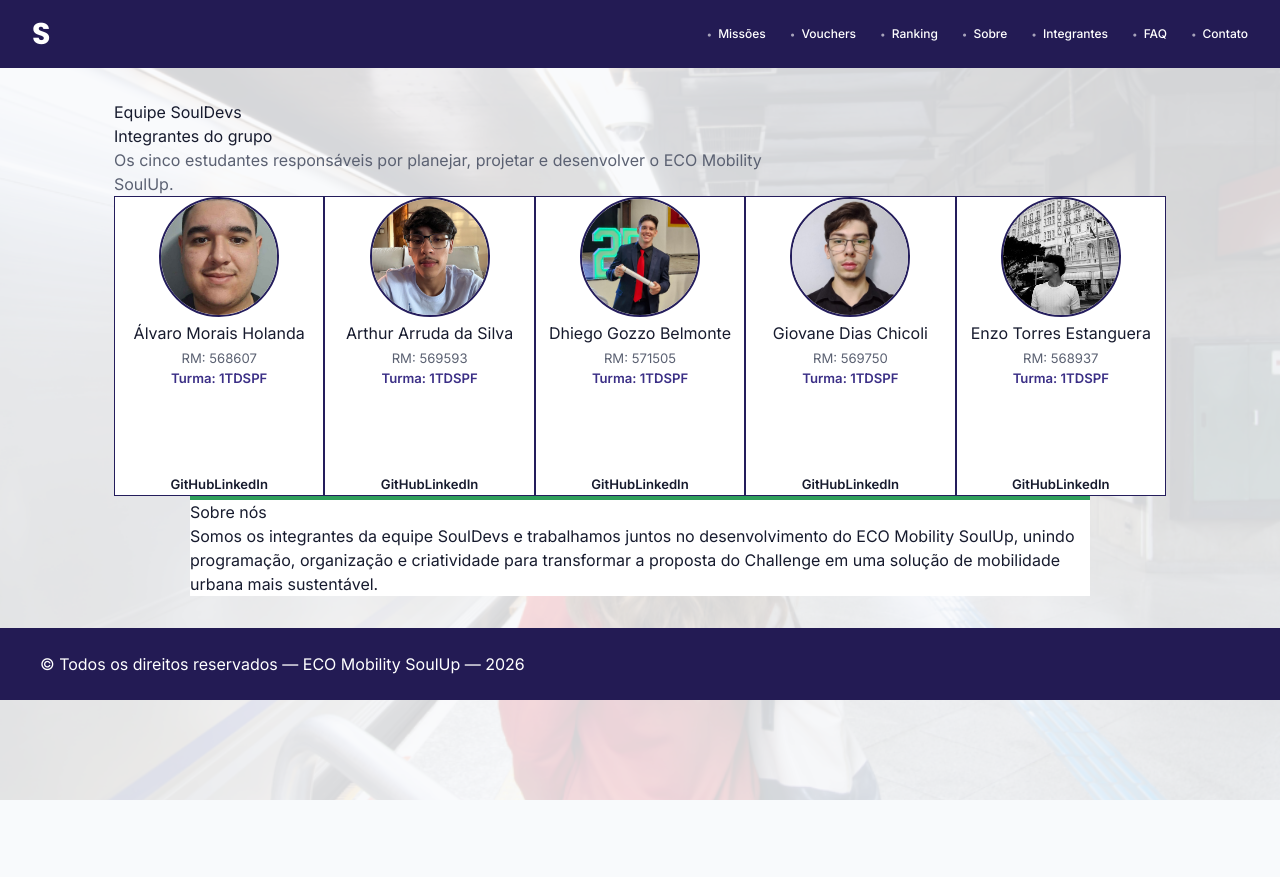
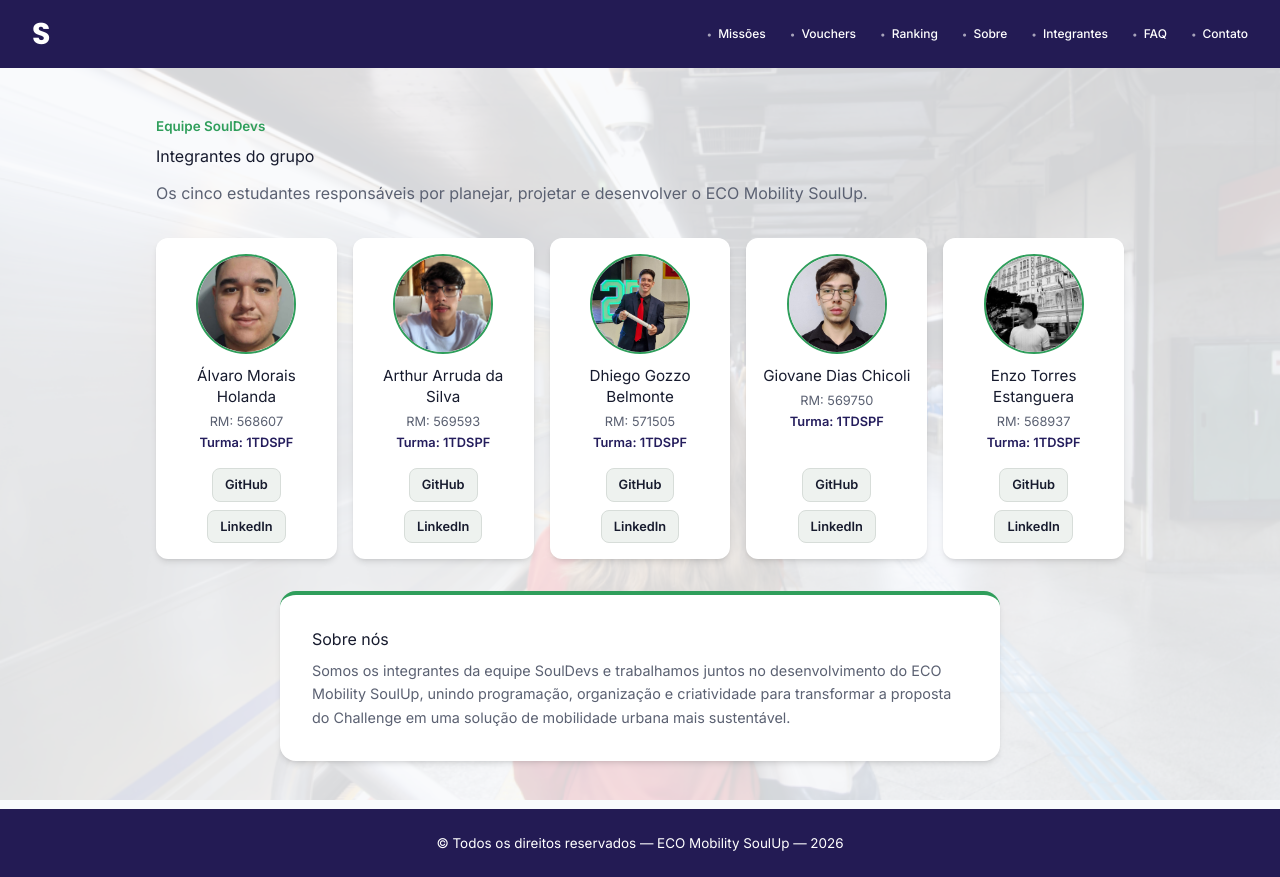
Before and after one commit to enzoestanguera/economic_soul-up, a React (Vite) app in the folder Eco-Mobitily/: page /integrantes in a window 1280 px wide. Before the commit the page ends 800 px from the top, so only its background shows below. Built offline with nearby package versions, Linux system fonts and the light colour scheme; no server answers.

Commit message:
fix: arrumando visual da página integrantes

```diff
--- a/Eco-Mobitily/src/pages/Integrantes.css
+++ /dev/null
@@ -1,107 +0,0 @@
-@reference "tailwindcss";
-
-.integrantes-hero {
-  @apply text-left;
-  padding: var(--space-5) 0 var(--space-3);
-}
-
-.integrantes-hero p {
-  margin: 0;
-  max-width: 66ch;
-  color: var(--color-muted);
-}
-
-.integrantes_container {
-  @apply grid grid-cols-5;
-  gap: var(--space-2);
-  padding: var(--space-2) 0 var(--space-4);
-}
-
-@media screen and (max-width: 1050px) {
-  .integrantes_container {
-    @apply grid-cols-3;
-  }
-}
-
-@media screen and (max-width: 700px) {
-  .integrantes_container {
-    @apply grid-cols-2;
-  }
-}
-
-@media screen and (max-width: 480px) {
-  .integrantes_container {
-    @apply grid-cols-1;
-  }
-}
-
-.integrante_card {
-  @apply flex flex-col items-center text-center;
-  background: var(--color-surface);
-  border-radius: var(--radius-md);
-  box-shadow: var(--shadow-card);
-  border: 1px solid var(--color-indigo-dark);
-  padding: var(--space-3) var(--space-2);
-  min-height: 300px;
-  transition: transform 0.2s ease, box-shadow 0.2s ease;
-}
-
-.integrante_card:hover {
-  transform: translateY(-4px);
-  box-shadow: 0 16px 34px rgba(23, 27, 46, 0.14);
-}
-
-.integrante-foto {
-  @apply rounded-full object-cover;
-  width: 120px;
-  height: 120px;
-  margin-bottom: var(--space-2);
-  border: 2px solid var(--color-indigo-dark);
-}
-
-.integrante_card h3 {
-  @apply text-base;
-  margin: 4px 0;
-}
-
-.integrante_card p {
-  margin: 0 0 var(--space-1);
-  font-size: 0.82rem;
-  color: var(--color-muted);
-}
-
-.integrante-turma {
-  margin-bottom: var(--space-2) !important;
-  @apply font-semibold;
-  color: var(--color-indigo) !important;
-}
-
-.integrante_card__links {
-  @apply flex;
-  gap: var(--space-2);
-  margin-top: auto;
-}
-
-.integrante_card__links a {
-  @apply font-semibold no-underline;
-  font-size: 0.82rem;
-}
-
-.integrante_card__links a:hover {
-  @apply underline;
-}
-
-.integrantes-sobre {
-  @apply mx-auto;
-  max-width: 900px;
-  margin-bottom: var(--space-4);
-  padding: var(--space-3);
-  background: var(--color-surface);
-  border-radius: var(--radius-md);
-  box-shadow: var(--shadow-card);
-  border-top: 4px solid var(--color-leaf);
-}
-
-.integrantes-sobre p:last-child {
-  margin-bottom: 0;
-}
--- a/Eco-Mobitily/src/pages/Integrantes.tsx
+++ b/Eco-Mobitily/src/pages/Integrantes.tsx
@@ -3,7 +3,6 @@ import arthurImg from '../assets/img/arthur.jpg'
 import dhiegoImg from '../assets/img/dhiego.jpg'
 import giovaneImg from '../assets/img/giovane.jpg'
 import enzoImg from '../assets/img/enzo.jpg'
-import './Integrantes.css'
 
 type Integrante = {
   nome: string
@@ -57,28 +56,49 @@ const integrantes: Integrante[] = [
   },
 ]
 
+const linkCard =
+  'rounded-lg border border-[var(--color-line)] bg-[var(--color-paper)] px-3 py-1.5 text-[0.8rem] font-semibold text-[var(--color-ink)] no-underline transition-colors duration-200 hover:border-[var(--color-azure)] hover:text-[var(--color-azure)]'
+
 function Integrantes() {
   return (
     <>
-      <main className="container">
-        <section className="integrantes-hero">
-          <span className="eyebrow">Equipe SoulDevs</span>
-          <h1>Integrantes do grupo</h1>
-          <p>Os cinco estudantes responsáveis por planejar, projetar e desenvolver o ECO Mobility SoulUp.</p>
+      <main className="mx-auto w-full max-w-[1000px] px-4 py-12">
+        {/* .integrantes-hero */}
+        <section className="mb-8 max-w-[720px] text-left">
+          <span className="mb-2 block text-[0.84rem] font-semibold text-[var(--color-leaf)]">
+            Equipe SoulDevs
+          </span>
+          <h1 className="mt-0 mb-3">Integrantes do grupo</h1>
+          <p className="m-0 leading-relaxed text-[var(--color-muted)]">
+            Os cinco estudantes responsáveis por planejar, projetar e desenvolver o ECO Mobility SoulUp.
+          </p>
         </section>
 
-        <div className="integrantes_container">
+        {/* .integrantes_container */}
+        <div className="grid grid-cols-5 gap-4 max-[900px]:grid-cols-3 max-[640px]:grid-cols-2 max-[420px]:grid-cols-1">
           {integrantes.map((pessoa) => (
-            <article className="integrante_card" key={pessoa.rm}>
-              <img src={pessoa.foto} alt={`Foto de ${pessoa.nome}`} className="integrante-foto" />
-              <h3>{pessoa.nome}</h3>
-              <p>RM: {pessoa.rm}</p>
-              <p className="integrante-turma">Turma: {pessoa.turma}</p>
-              <div className="integrante_card__links">
-                <a href={pessoa.github} target="_blank" rel="noopener noreferrer">
+            <article
+              key={pessoa.rm}
+              className="flex flex-col items-center rounded-xl bg-[var(--color-surface)] p-4 text-center shadow-md"
+            >
+              <img
+                src={pessoa.foto}
+                alt={`Foto de ${pessoa.nome}`}
+                className="size-[100px] shrink-0 rounded-full border-2 border-[var(--color-leaf)] object-cover"
+              />
+              <h3 className="mt-3 mb-1 text-[0.95rem] leading-snug text-[var(--color-ink)]">
+                {pessoa.nome}
+              </h3>
+              <p className="m-0 text-[0.8rem] text-[var(--color-muted)]">RM: {pessoa.rm}</p>
+              <p className="m-0 mt-0.5 text-[0.8rem] font-semibold text-[var(--color-indigo-dark)]">
+                Turma: {pessoa.turma}
+              </p>
+
+              <div className="mt-auto flex flex-wrap justify-center gap-2 pt-4">
+                <a href={pessoa.github} target="_blank" rel="noopener noreferrer" className={linkCard}>
                   GitHub
                 </a>
-                <a href={pessoa.linkedin} target="_blank" rel="noopener noreferrer">
+                <a href={pessoa.linkedin} target="_blank" rel="noopener noreferrer" className={linkCard}>
                   LinkedIn
                 </a>
               </div>
@@ -86,9 +106,10 @@ function Integrantes() {
           ))}
         </div>
 
-        <section className="integrantes-sobre">
-          <h2>Sobre nós</h2>
-          <p>
+        {/* .integrantes-sobre */}
+        <section className="mx-auto mt-8 w-full max-w-[720px] rounded-2xl border-t-4 border-t-[var(--color-leaf)] bg-[var(--color-surface)] p-6 shadow-md sm:p-8">
+          <h2 className="mt-0 mb-2">Sobre nós</h2>
+          <p className="m-0 text-[0.9rem] leading-relaxed text-[var(--color-muted)]">
             Somos os integrantes da equipe SoulDevs e trabalhamos juntos no desenvolvimento do ECO Mobility
             SoulUp, unindo programação, organização e criatividade para transformar a proposta do Challenge
             em uma solução de mobilidade urbana mais sustentável.
@@ -96,8 +117,8 @@ function Integrantes() {
         </section>
       </main>
 
-      <footer>
-        <p>&copy; Todos os direitos reservados — ECO Mobility SoulUp — 2026</p>
+      <footer className="py-6 text-center text-[0.84rem] text-[var(--color-muted)]">
+        <p className="m-0">&copy; Todos os direitos reservados — ECO Mobility SoulUp — 2026</p>
       </footer>
     </>
   )
```
